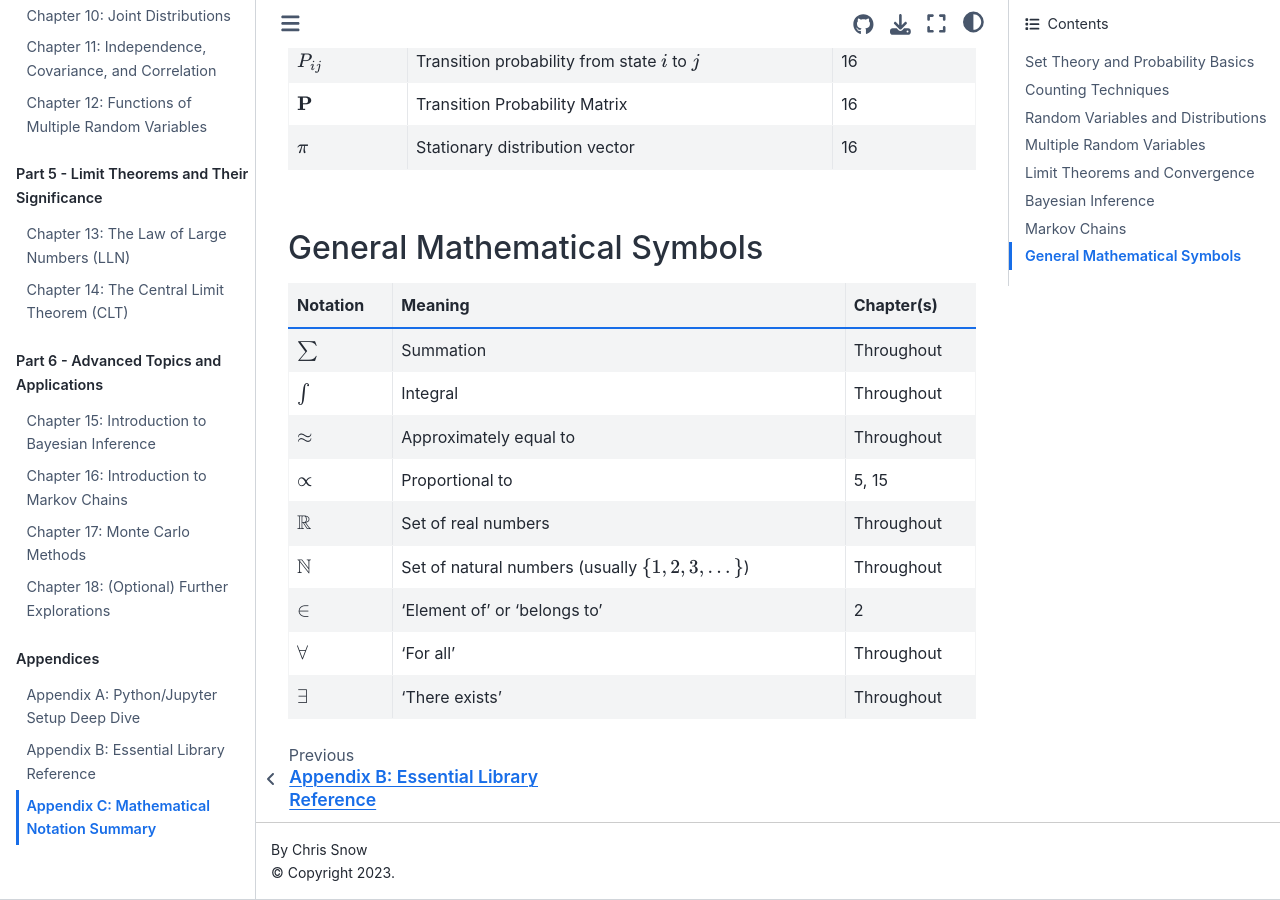
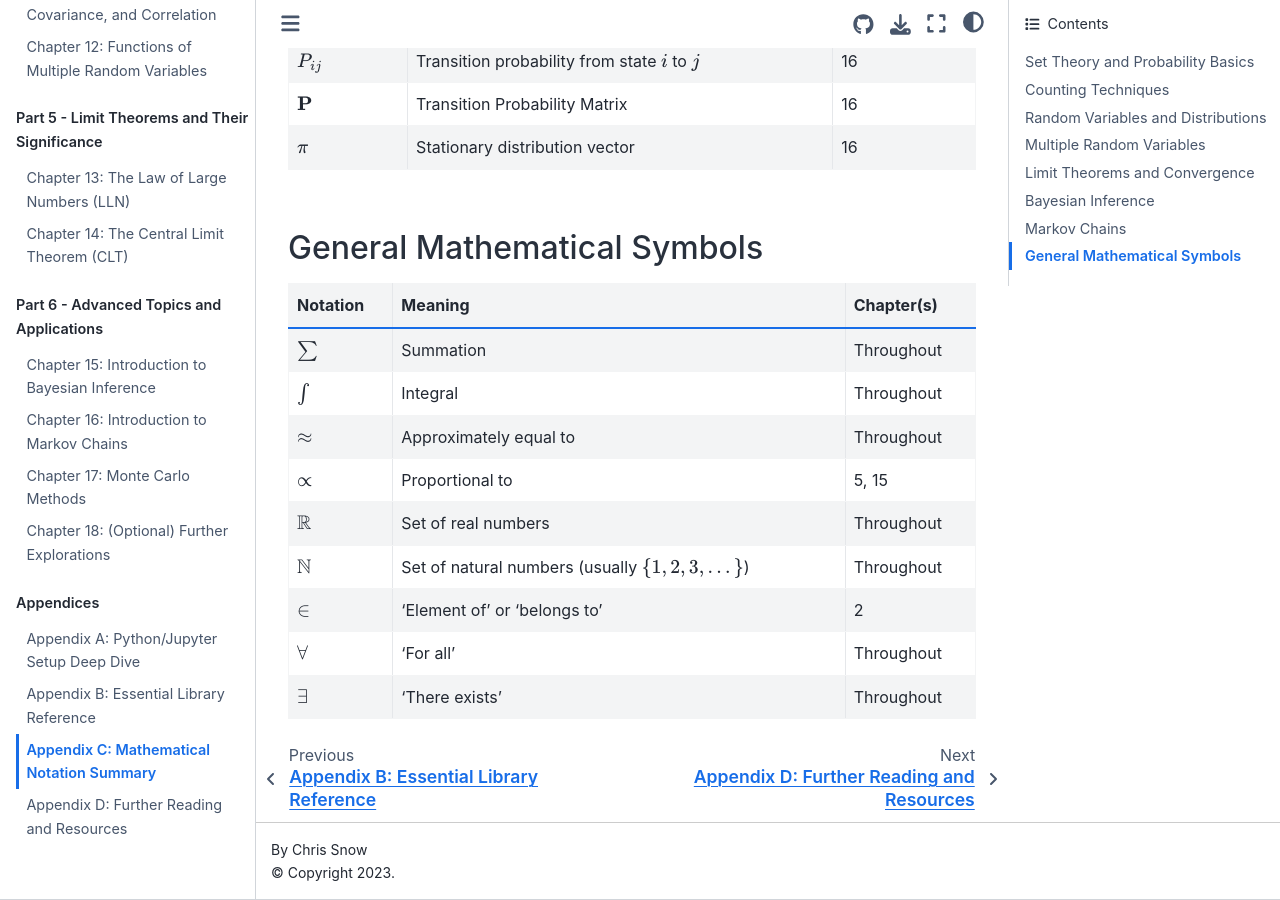
Before and after one commit to snowch/learn_probability, a Jupyter Book: the page built from appendix_c.ipynb, in a window 1280 px wide and 900 px high, scrolled down 4391 px. Built offline with Jupyter Book 1.0.4 settings and Sphinx 7.4.7 and the Sphinx Book theme 1.1.4, drawn with Linux system fonts in a browser that asks for light colours; pages that are not in the unit, such as notebooks, are missing from menus.

Commit message:
Update _toc.yml

```diff
--- a/_toc.yml
+++ b/_toc.yml
@@ -47,4 +47,4 @@ parts:
       - file: appendix_b.ipynb  # Essential Library Reference (Create as .md or .ipynb)
       - file: appendix_c.ipynb # Mathematical Notation Summary (Create as .md or .ipynb)
 #      - file: appendix_d.ipynb  # Solutions/Hints to Selected Exercises (Create as .md or .ipynb)
-      - file: appendix_e.ipynb  # Further Reading and Resources (Create as .md or .ipynb)
+      - file: appendix_d.ipynb  # Further Reading and Resources (Create as .md or .ipynb)
```
